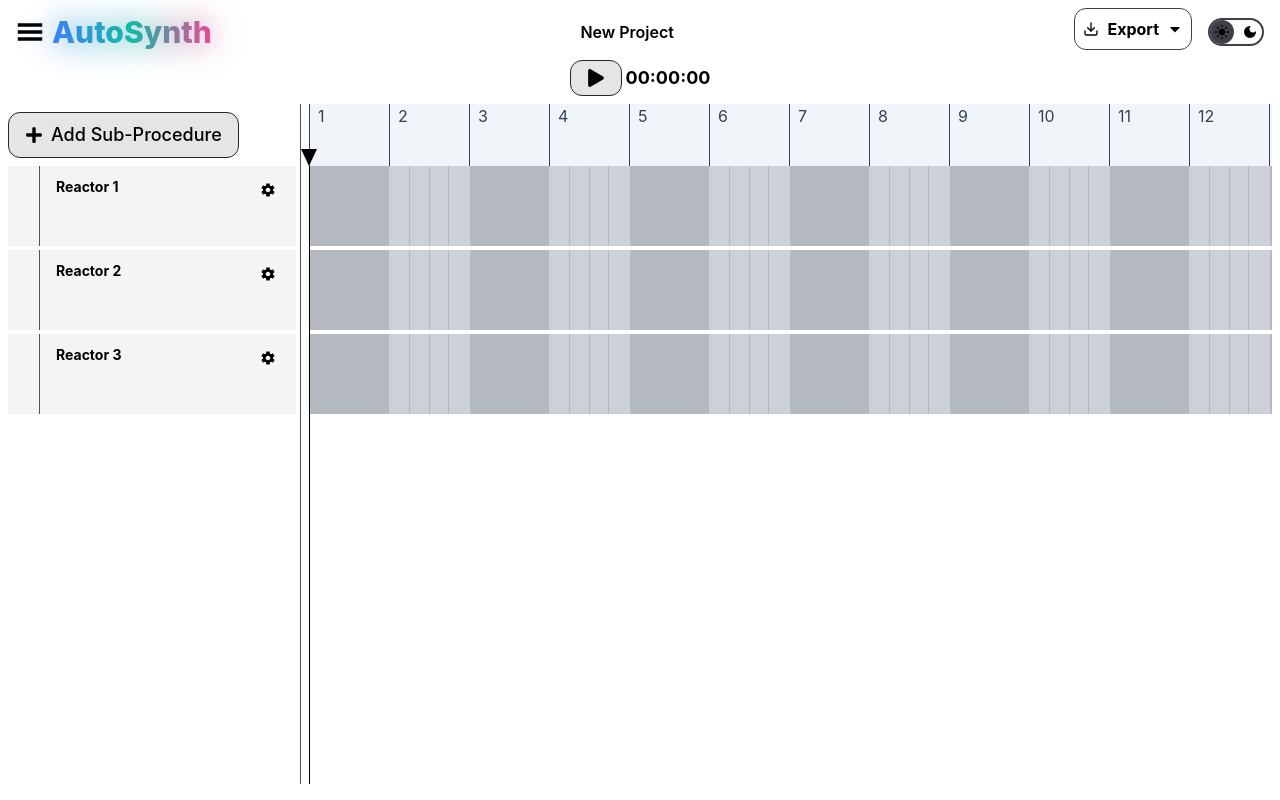
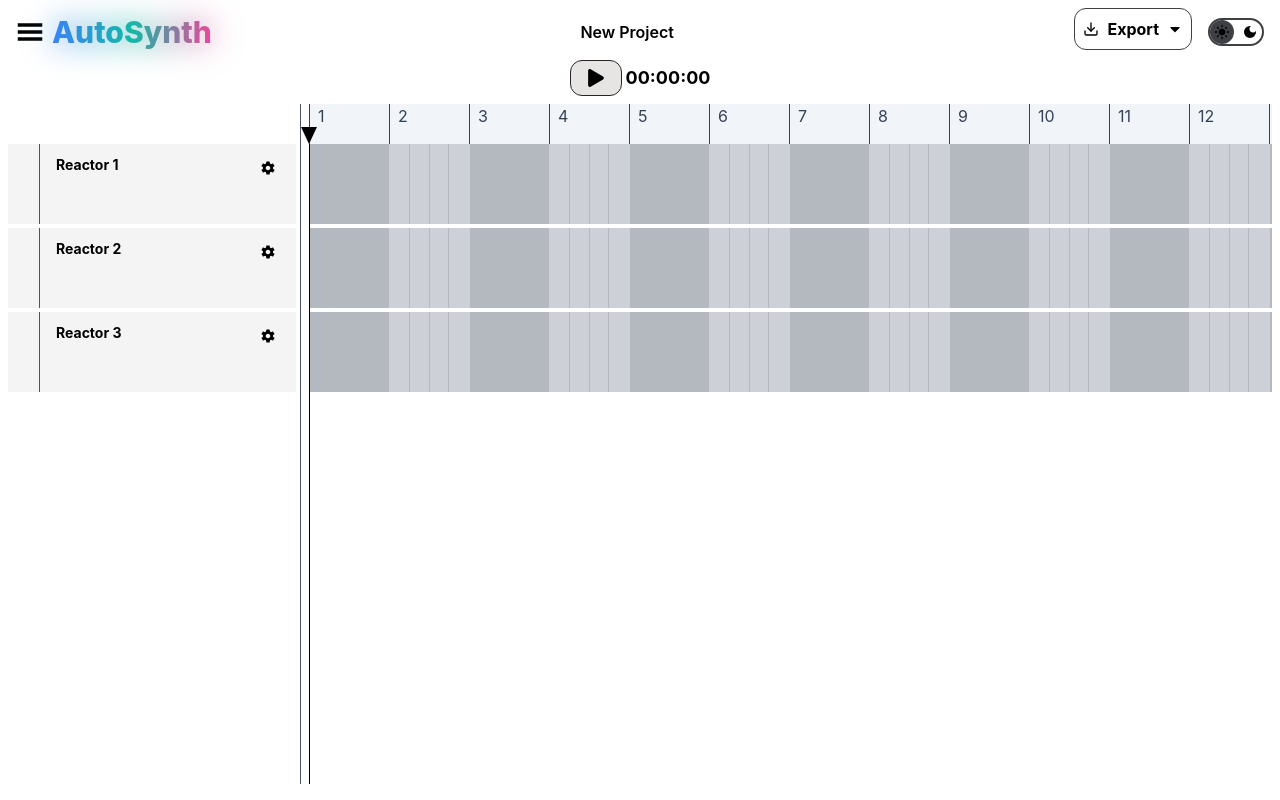
Before and after one commit to AidanTiruvan/AutoSynth-Frontend, a React (Vite) app: page / in a window 1280 px wide. Built offline with nearby package versions, Linux system fonts and the light colour scheme.

Commit message:
Made the popup menu show on double click, removed upper left Sub-Procedure button

```diff
--- a/src/features/daw/playlist-header/playlist-commands/playlist-commands.tsx
+++ b/src/features/daw/playlist-header/playlist-commands/playlist-commands.tsx
@@ -1,39 +1,20 @@
-import { FaPlus } from 'react-icons/fa';
-import { IoMdClose } from 'react-icons/io';
-import { useState } from 'react';
-import { AddTrackMenu } from './add-track-menu/add-track-menu';
 import { useSelector } from 'react-redux';
 import { selectSelectedTrack } from '../../playlist/store/selectors';
+import { AddTrackMenu } from './add-track-menu/add-track-menu';
+import { useState } from 'react';
 
 export const PlaylistCommands = () => {
   const [showAddMenu, setShowAddMenu] = useState(false);
   const selectedTrack = useSelector(selectSelectedTrack);
 
   // Calculate lastEndTick based on the selected track's bars (sub-procedures)
-  const lastEndTick = selectedTrack?.bars.length
+  const lastEndTick = selectedTrack?.bars?.length
     ? Math.max(...selectedTrack.bars.map((bar) => bar.startAtTick + bar.durationTicks))
     : 0;
 
+  // Reactors should open the AddTrackMenu when clicked, no button needed
   return (
-    <div className="flex flex-row">
     <div className="relative h-full w-full">
-        <button
-          onClick={() => {
-            if (!showAddMenu) {
-              setShowAddMenu(true);
-            }
-          }}
-        >
-          <div className="flex flex-row items-center justify-center gap-2">
-            {showAddMenu ? (
-              <IoMdClose className="animate-in spin-in" />
-            ) : (
-              <FaPlus className="animate-out spin-out" />
-            )}
-            <p>Add Sub-Procedure</p>
-          </div>
-        </button>
-
       {showAddMenu && selectedTrack && (
         <div className="fixed mt-2 z-50 h-fit w-fit">
           <AddTrackMenu
@@ -44,6 +25,5 @@ export const PlaylistCommands = () => {
         </div>
       )}
     </div>
-    </div>
   );
 };
--- a/src/features/daw/playlist/flatboard/track-board/track-board.tsx
+++ b/src/features/daw/playlist/flatboard/track-board/track-board.tsx
@@ -65,7 +65,7 @@ export const TrackBoard = ({
       ref={trackBoardRef}
       className={`relative ${selectedTrack?.id === track.id ? 'bg-highlight' : ''}`}
       onDragOver={(e) => e.preventDefault()}
-      onClick={handleShowAddMenu}
+      onDoubleClick={handleShowAddMenu}
     >
       <div className="flex flex-row" style={{ height: `${TRACK_HEIGHT}px` }}>
         <MixGrid
--- a/src/features/daw/playlist/track-list/track-item/track-item.tsx
+++ b/src/features/daw/playlist/track-list/track-item/track-item.tsx
@@ -1,33 +1,33 @@
-import { Track } from '../../../../../model/track/track'
-import { TRACK_HEIGHT } from '../../constants'
-import { useState } from 'react'
-import { TrackPopupMenu } from '../track-popup-menu/track-popup-menu'
-import { IoMdSettings } from 'react-icons/io'
-import { TrackItemSoloMuted } from './track-item-solo-mute/track-item-solo-muted'
-import { TrackItemNameVolume } from './track-item-name-volume/track-item-name-volume'
+import { Track } from '../../../../../model/track/track';
+import { TRACK_HEIGHT } from '../../constants';
+import { useState } from 'react';
+import { TrackPopupMenu } from '../track-popup-menu/track-popup-menu';
+import { IoMdSettings } from 'react-icons/io';
+import { TrackItemSoloMuted } from './track-item-solo-mute/track-item-solo-muted';
+import { TrackItemNameVolume } from './track-item-name-volume/track-item-name-volume';
 
 export type TrackItemProps = {
-  track: Track
-  selectedTrack?: Track | null
-  onSelectTrack: (track: Track) => void
-}
+  track: Track;
+  selectedTrack?: Track | null;
+  onSelectTrack: (track: Track) => void;
+};
 
 export const TrackItem = ({
   track,
   selectedTrack,
   onSelectTrack,
 }: TrackItemProps) => {
-  const isSelected = selectedTrack?.id === track.id
+  const isSelected = selectedTrack?.id === track.id;
 
-  const [showTrackMenu, setShowTrackMenu] = useState(false)
-  const [isRenaming, setIsRenaming] = useState(false)
+  const [showTrackMenu, setShowTrackMenu] = useState(false);
+  const [isRenaming, setIsRenaming] = useState(false);
 
   const effectivelyMuted =
-    track.muted || (track.areThereAnyOtherTrackSoloed && !track.soloed)
+    track.muted || (track.areThereAnyOtherTrackSoloed && !track.soloed);
 
   const selectedHighlightColor = effectivelyMuted
     ? 'bg-gray-800 dark:bg-gray-500'
-    : `bg-${track.color}-500`
+    : `bg-${track.color}-500`;
 
   return (
     <div
@@ -37,12 +37,11 @@ export const TrackItem = ({
           : 'bg-zinc-100 dark:bg-zinc-900'
       }`}
       style={{ height: `${TRACK_HEIGHT}px`, minHeight: `${TRACK_HEIGHT}px` }}
-      onClick={() => onSelectTrack(track)}
-      onContextMenu={(e) => {
-        e.preventDefault()
-        onSelectTrack(track)
+      onDoubleClick={(e) => {
+        e.preventDefault();
+        onSelectTrack(track); // Select the track on double-click
         if (!showTrackMenu) {
-          setShowTrackMenu(true)
+          setShowTrackMenu(true); // Open the popup menu on double-click
         }
       }}
     >
@@ -59,7 +58,7 @@ export const TrackItem = ({
           className="mt-4 cursor-pointer self-center"
           onClick={() => {
             if (!showTrackMenu) {
-              setShowTrackMenu(true)
+              setShowTrackMenu(true);
             }
           }}
         >
@@ -71,8 +70,8 @@ export const TrackItem = ({
               track={track}
               onClose={() => setShowTrackMenu(false)}
               onRename={() => {
-                setShowTrackMenu(false)
-                setIsRenaming(true)
+                setShowTrackMenu(false);
+                setIsRenaming(true);
               }}
             />
           </div>
@@ -81,5 +80,5 @@ export const TrackItem = ({
 
       <div className={`h-full w-1 ${isSelected && selectedHighlightColor}`} />
     </div>
-  )
-}
+  );
+};
```
Lines whose indentation alone changed are shown as unchanged.
